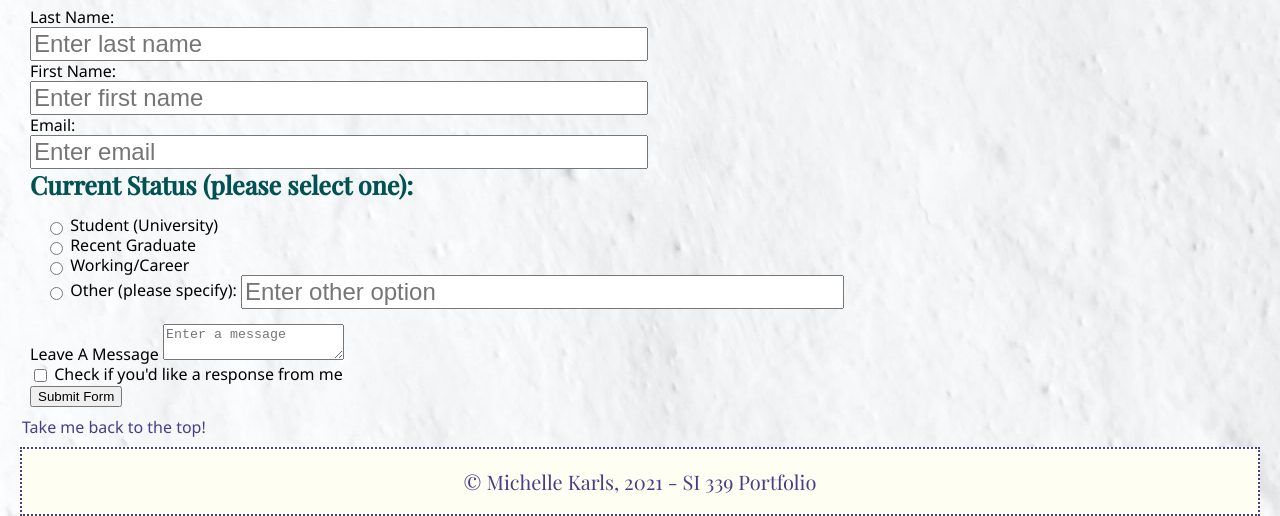
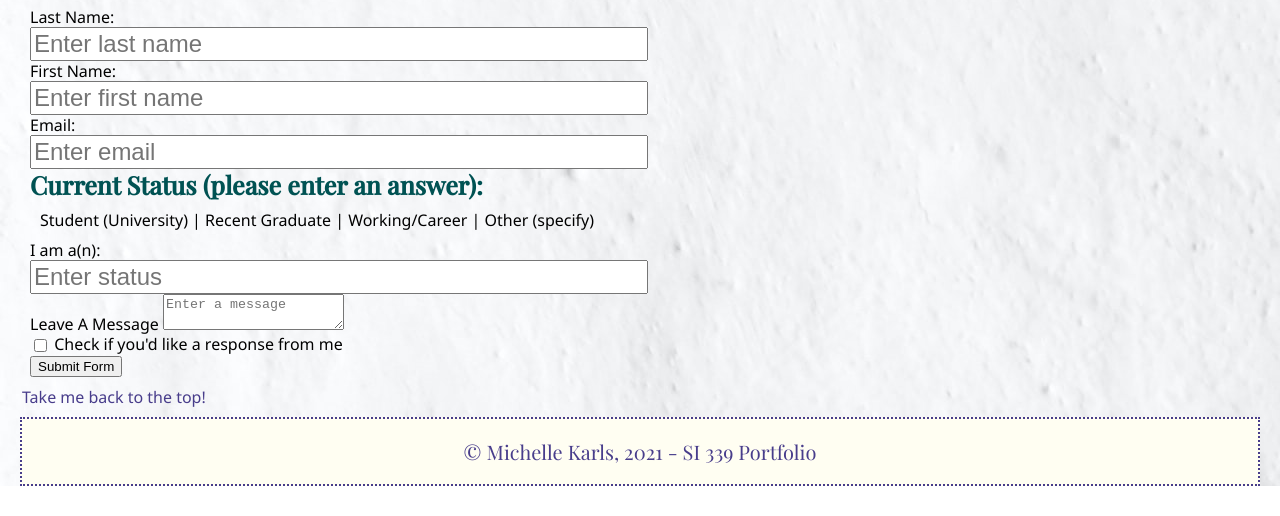
Before and after one commit to mekarls/mekarls.github.io, a plain HTML site: page contents.html in a window 1280 px wide. Shown: the part 358-874 px from the top of the page. After the commit the page ends 844 px from the top, so only its background shows below. Drawn offline with nearby package versions, Linux system fonts and the light colour scheme.

Commit message:
'final5'

```diff
--- a/contents.html
+++ b/contents.html
@@ -50,25 +50,12 @@
                     <label for='email'>Email:</label><br>
                     <input type='text' id='email' placeholder='Enter email' name='email'><br>
 
-                    <h2 class='contact-f'>Current Status (please select one):</h2>
-                    <div class="radio">
+                    <h2 class='contact-f'>Current Status (please enter an answer):</h2>
+                    <p>Student (University) | Recent Graduate | Working/Career | Other (specify)</p>
 
-                        <input type='radio' id='uni' name='radio'>
-                        <label for='uni'>Student (University)</label><br>
+                    <label for='status'>I am a(n):</label><br>
+                    <input type='text' id='status' placeholder='Enter status' name='status'><br>
 
-                        <input type='radio' id='grad' name='radio'>
-                        <label for='grad'>Recent Graduate</label><br>
-
-                        <input type='radio' id='job' name='radio'>
-                        <label for='job'>Working/Career</label><br>
-
-                        <!-- <input type='radio' id='other' name='radio'>
-                        <label for='other'>Other (please specify below):</label><br> -->
-
-                        <label for='other-status'><input type='radio' id='other' name='radio'>
-                            <label for='other'>Other (please specify):</label></label>
-                        <input type='text' id='other-status' placeholder='Enter other option' name='radio'><br>
-                    </div>
                     <label for='message'>Leave A Message</label>
                     <textarea placeholder="Enter a message" id='message' name='message'></textarea><br>
 
```
